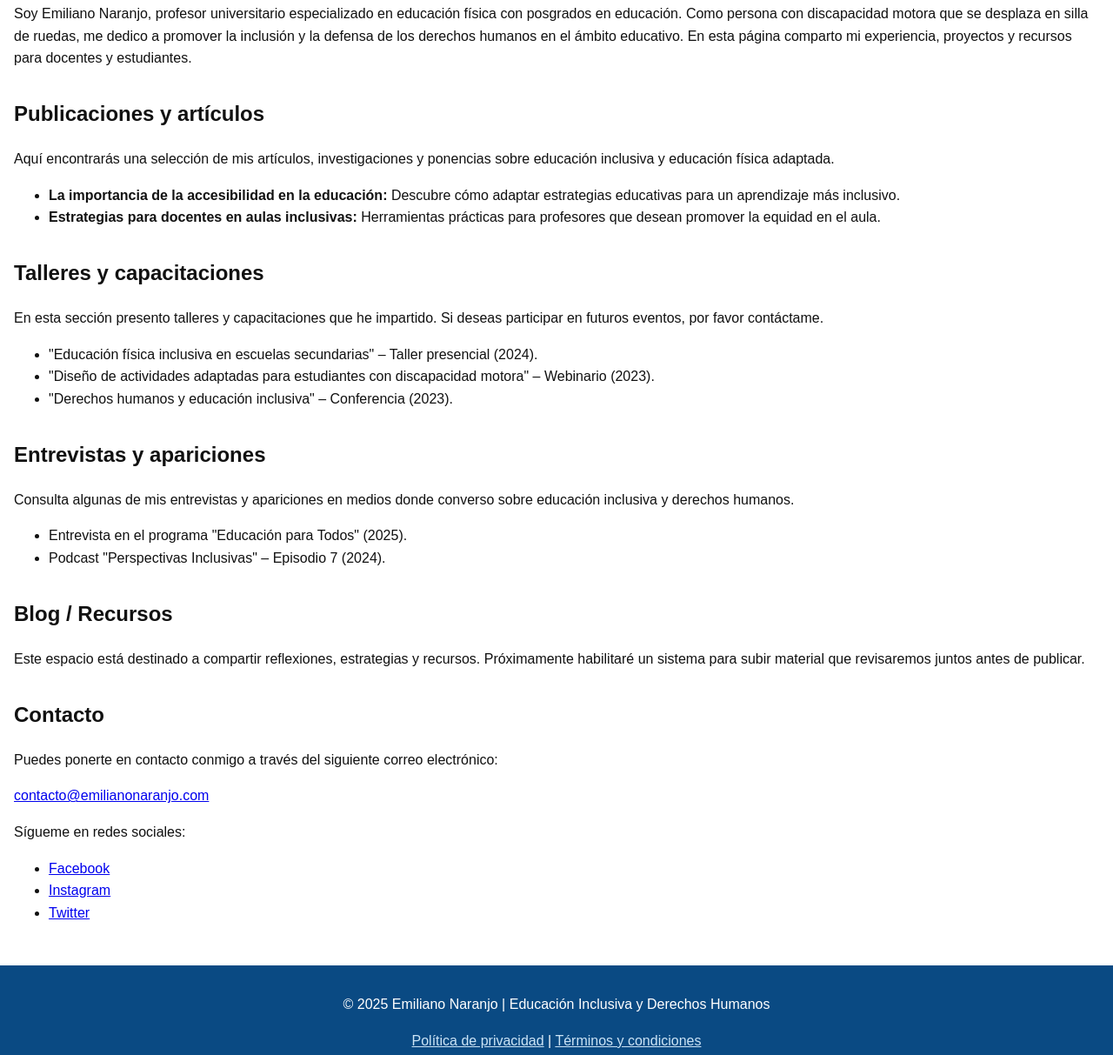
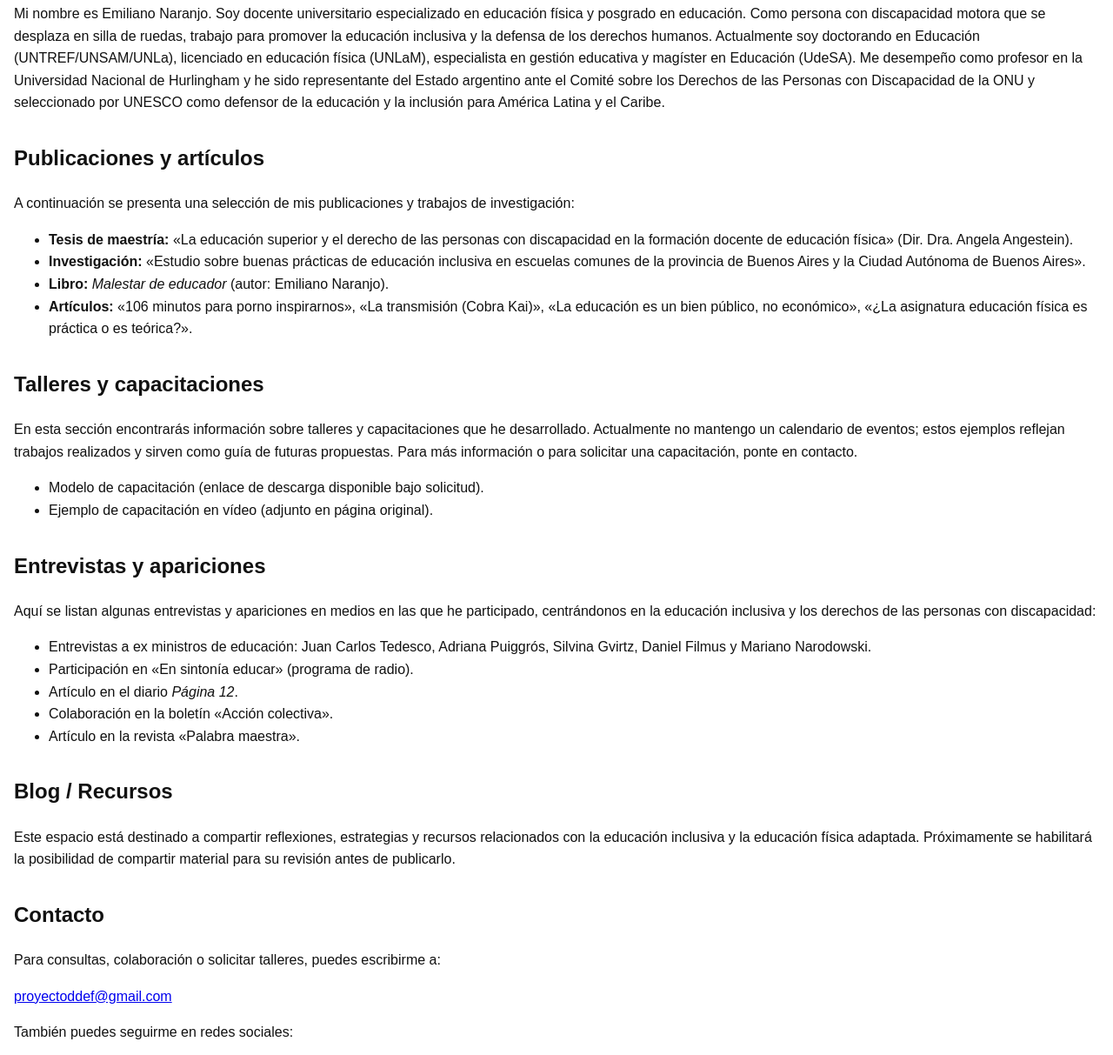
Before and after one commit to proyectoddef/emiliano-web, a plain HTML site: page index.html in a window 1280 px wide. Shown: the part 791-2004 px from the top of the page at 87% size. Drawn offline with Linux system fonts and the light colour scheme.

Commit message:
Update index.html with verified content and contact email

```diff
--- a/index.html
+++ b/index.html
@@ -4,7 +4,8 @@
   <meta charset="UTF-8">
   <meta name="viewport" content="width=device-width, initial-scale=1.0">
   <title>Emiliano Naranjo - Educación Inclusiva</title>
-  <meta name="description" content="Sitio personal de Emiliano Naranjo, docente de educación física especializado en inclusión y derechos humanos.">
+  <meta name="description" content="Sitio personal de Emiliano Naranjo, docente universitario especializado en educación física, inclusión y derechos humanos. Recursos, publicaciones y talleres sobre educación inclusiva y discapacidad.">
+  <meta name="keywords" content="Emiliano Naranjo, educación inclusiva, educación física adaptada, discapacidad motora, derechos humanos, inclusión educativa">
   <style>
     body { font-family: Arial, sans-serif; line-height: 1.6; color: #111; background-color: #fff; margin: 0; padding: 0; }
     header { background-color: #0a4a83; color: white; padding: 1rem; text-align: center; }
@@ -40,51 +41,55 @@
     <section id="inicio">
       <h2>Bienvenido</h2>
       <p>Explora estrategias y recursos para una educación accesible, garantizando los derechos de las personas con discapacidad.</p>
-      <!-- Imagen de portada con descripción alternativa. Sustituye el src por una foto verificada contigo -->
-      <img src="https://via.placeholder.com/900x400.png?text=Educaci%C3%B3n+Inclusiva" alt="Fotografía de Emiliano Naranjo impartiendo una clase inclusiva" />
+      <!-- Imagen de portada con descripción alternativa; reemplaza el src con una foto autorizada -->
+      <img src="https://via.placeholder.com/900x400.png?text=Educaci%C3%B3n+Inclusiva" alt="Fotografía de Emiliano Naranjo impartiendo una clase inclusiva">
     </section>
     <section id="sobre-mi">
       <h2>Sobre mí</h2>
-      <p>Soy Emiliano Naranjo, profesor universitario especializado en educación física con posgrados en educación. Como persona con discapacidad motora que se desplaza en silla de ruedas, me dedico a promover la inclusión y la defensa de los derechos humanos en el ámbito educativo. En esta página comparto mi experiencia, proyectos y recursos para docentes y estudiantes.</p>
+      <p>Mi nombre es Emiliano Naranjo. Soy docente universitario especializado en educación física y posgrado en educación. Como persona con discapacidad motora que se desplaza en silla de ruedas, trabajo para promover la educación inclusiva y la defensa de los derechos humanos. Actualmente soy doctorando en Educación (UNTREF/UNSAM/UNLa), licenciado en educación física (UNLaM), especialista en gestión educativa y magíster en Educación (UdeSA). Me desempeño como profesor en la Universidad Nacional de Hurlingham y he sido representante del Estado argentino ante el Comité sobre los Derechos de las Personas con Discapacidad de la ONU y seleccionado por UNESCO como defensor de la educación y la inclusión para América Latina y el Caribe.</p>
     </section>
     <section id="publicaciones">
       <h2>Publicaciones y artículos</h2>
-      <p>Aquí encontrarás una selección de mis artículos, investigaciones y ponencias sobre educación inclusiva y educación física adaptada.</p>
+      <p>A continuación se presenta una selección de mis publicaciones y trabajos de investigación:</p>
       <ul>
-        <li><strong>La importancia de la accesibilidad en la educación:</strong> Descubre cómo adaptar estrategias educativas para un aprendizaje más inclusivo.</li>
-        <li><strong>Estrategias para docentes en aulas inclusivas:</strong> Herramientas prácticas para profesores que desean promover la equidad en el aula.</li>
+        <li><strong>Tesis de maestría:</strong> «La educación superior y el derecho de las personas con discapacidad en la formación docente de educación física» (Dir. Dra. Angela Angestein).</li>
+        <li><strong>Investigación:</strong> «Estudio sobre buenas prácticas de educación inclusiva en escuelas comunes de la provincia de Buenos Aires y la Ciudad Autónoma de Buenos Aires».</li>
+        <li><strong>Libro:</strong> <em>Malestar de educador</em> (autor: Emiliano Naranjo).</li>
+        <li><strong>Artículos:</strong> «106 minutos para porno inspirarnos», «La transmisión (Cobra Kai)», «La educación es un bien público, no económico», «¿La asignatura educación física es práctica o es teórica?». </li>
       </ul>
     </section>
     <section id="talleres">
       <h2>Talleres y capacitaciones</h2>
-      <p>En esta sección presento talleres y capacitaciones que he impartido. Si deseas participar en futuros eventos, por favor contáctame.</p>
+      <p>En esta sección encontrarás información sobre talleres y capacitaciones que he desarrollado. Actualmente no mantengo un calendario de eventos; estos ejemplos reflejan trabajos realizados y sirven como guía de futuras propuestas. Para más información o para solicitar una capacitación, ponte en contacto.</p>
       <ul>
-        <li>"Educación física inclusiva en escuelas secundarias" – Taller presencial (2024).</li>
-        <li>"Diseño de actividades adaptadas para estudiantes con discapacidad motora" – Webinario (2023).</li>
-        <li>"Derechos humanos y educación inclusiva" – Conferencia (2023).</li>
+        <li>Modelo de capacitación (enlace de descarga disponible bajo solicitud).</li>
+        <li>Ejemplo de capacitación en vídeo (adjunto en página original).</li>
       </ul>
     </section>
     <section id="entrevistas">
       <h2>Entrevistas y apariciones</h2>
-      <p>Consulta algunas de mis entrevistas y apariciones en medios donde converso sobre educación inclusiva y derechos humanos.</p>
+      <p>Aquí se listan algunas entrevistas y apariciones en medios en las que he participado, centrándonos en la educación inclusiva y los derechos de las personas con discapacidad:</p>
       <ul>
-        <li>Entrevista en el programa "Educación para Todos" (2025).</li>
-        <li>Podcast "Perspectivas Inclusivas" – Episodio 7 (2024).</li>
+        <li>Entrevistas a ex ministros de educación: Juan Carlos Tedesco, Adriana Puiggrós, Silvina Gvirtz, Daniel Filmus y Mariano Narodowski.</li>
+        <li>Participación en «En sintonía educar» (programa de radio).</li>
+        <li>Artículo en el diario <em>Página 12</em>.</li>
+        <li>Colaboración en la boletín «Acción colectiva».</li>
+        <li>Artículo en la revista «Palabra maestra».</li>
       </ul>
     </section>
     <section id="blog">
       <h2>Blog / Recursos</h2>
-      <p>Este espacio está destinado a compartir reflexiones, estrategias y recursos. Próximamente habilitaré un sistema para subir material que revisaremos juntos antes de publicar.</p>
+      <p>Este espacio está destinado a compartir reflexiones, estrategias y recursos relacionados con la educación inclusiva y la educación física adaptada. Próximamente se habilitará la posibilidad de compartir material para su revisión antes de publicarlo.</p>
     </section>
     <section id="contacto">
       <h2>Contacto</h2>
-      <p>Puedes ponerte en contacto conmigo a través del siguiente correo electrónico:</p>
-      <p><a href="mailto:contacto@emilianonaranjo.com">contacto@emilianonaranjo.com</a></p>
-      <p>Sígueme en redes sociales:</p>
+      <p>Para consultas, colaboración o solicitar talleres, puedes escribirme a:</p>
+      <p><a href="mailto:proyectoddef@gmail.com">proyectoddef@gmail.com</a></p>
+      <p>También puedes seguirme en redes sociales:</p>
       <ul>
-        <li><a href="#" aria-label="Facebook de Emiliano Naranjo">Facebook</a></li>
-        <li><a href="#" aria-label="Instagram de Emiliano Naranjo">Instagram</a></li>
-        <li><a href="#" aria-label="Twitter de Emiliano Naranjo">Twitter</a></li>
+        <li><a href="https://www.facebook.com/emiliano.naranjo" aria-label="Facebook de Emiliano Naranjo">Facebook</a></li>
+        <li><a href="https://www.instagram.com/epnnaranjo/" aria-label="Instagram de Emiliano Naranjo">Instagram</a></li>
+        <li><a href="https://twitter.com/EmilianoNaranjo" aria-label="Twitter de Emiliano Naranjo">Twitter</a></li>
       </ul>
     </section>
   </main>
```
